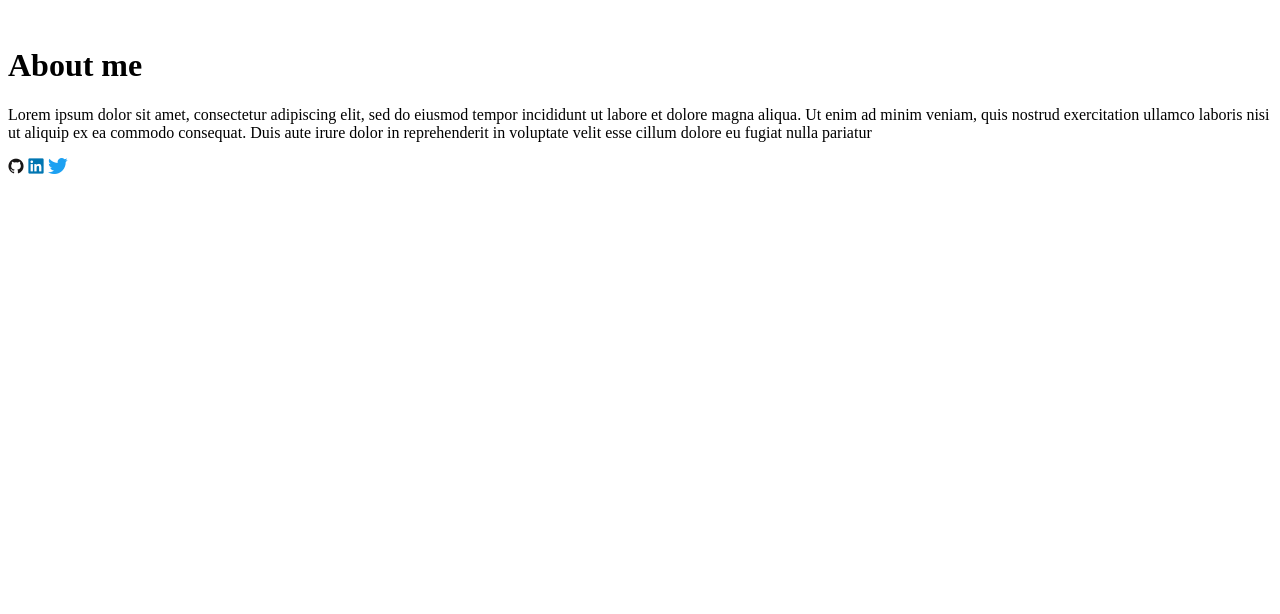
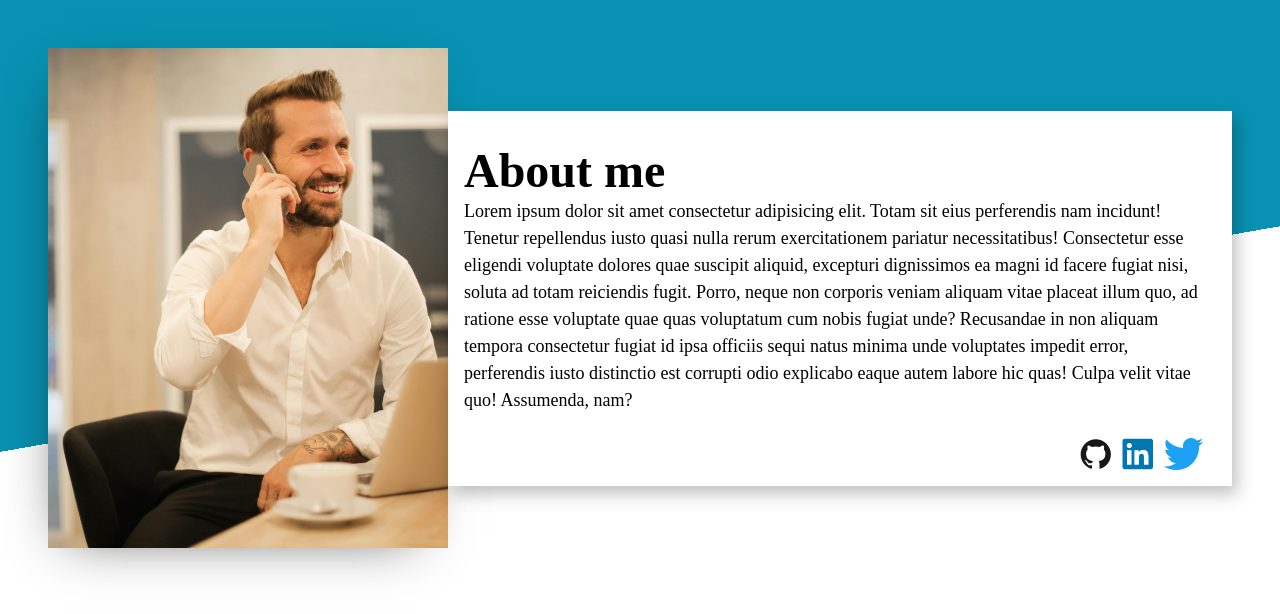
Before and after one commit to malvinlearning/HomePage-OdinProject, a plain HTML site: page index.html in a window 1280 px wide. Drawn offline with nearby package versions, Linux system fonts and the light colour scheme.

Commit message:
Finish the header

```diff
--- a/index.html
+++ b/index.html
@@ -9,16 +9,22 @@
 </head>
 <body>
     <header>
-        <img src="" alt="">
+        <div class="header">
+            <img src="profile-pic.jpg" alt="">
             <div class="about-me">
                 <h1>About me</h1>
-            <p>Lorem ipsum dolor sit amet, consectetur adipiscing elit, sed do eiusmod tempor incididunt ut labore et dolore magna aliqua. Ut enim ad minim veniam,
-                quis nostrud exercitation ullamco laboris nisi ut aliquip ex ea commodo consequat.
-                Duis aute irure dolor in reprehenderit in voluptate velit esse cillum dolore eu fugiat nulla pariatur</p>
+                <p>Lorem ipsum dolor sit amet consectetur adipisicing elit.
+                    Totam sit eius perferendis nam incidunt! Tenetur repellendus iusto quasi nulla rerum exercitationem pariatur necessitatibus!
+                    Consectetur esse eligendi voluptate dolores quae suscipit aliquid, excepturi dignissimos ea magni id facere fugiat nisi, soluta ad totam reiciendis fugit.
+                    Porro, neque non corporis veniam aliquam vitae placeat illum quo, ad ratione esse voluptate quae quas voluptatum cum nobis fugiat unde?
+                    Recusandae in non aliquam tempora consectetur fugiat id ipsa officiis sequi natus minima unde voluptates impedit error,
+                    perferendis iusto distinctio est corrupti odio explicabo eaque autem labore hic quas! Culpa velit vitae quo!
+                    Assumenda, nam?</p>
                 <div class="social-media">
                     <i class="devicon-github-original colored"></i>
                     <i class="devicon-linkedin-plain colored"></i>
                     <i class="devicon-twitter-original colored"></i>
+                </div>
             </div>
         </div>
     </header>
--- a/style.css
+++ b/style.css
@@ -0,0 +1,55 @@
+* {
+    box-sizing: border-box;
+    padding: 0;
+    margin: 0;
+}
+
+img {
+    width: 400px;
+    height: 500px;
+    object-fit: cover;
+}
+
+header {
+    background: linear-gradient(170deg, rgb(8 145 178) 55%, white 45%);
+}
+
+.header {
+    display: flex;
+    align-items: center;
+    max-width: 1366px;
+    padding: 3rem;
+    margin: 0 auto;
+}
+
+.about-me {
+    display: flex;
+    flex-direction: column;
+    padding: 2rem 1.8rem 1rem 1rem;
+    box-shadow: 0.3rem 0.5rem 1rem rgba(0, 0, 0, 0.25);
+    background-color: #fff;
+}
+
+.header img {
+    box-shadow: -8px 13px 54px -28px rgba(0,0,0,0.75);
+}
+
+.about-me h1 {
+    font-size: 3rem;
+}
+
+.about-me p {
+    font-size: 1.125rem;
+    line-height: 1.5;
+    margin-bottom: 1.5rem;
+}
+
+.about-me .social-media {
+    display: flex;
+    justify-content: flex-end;
+    gap: 10px;
+}
+
+.about-me .social-media i {
+    font-size: 2rem;
+}
```
Lines whose indentation alone changed are shown as unchanged.
